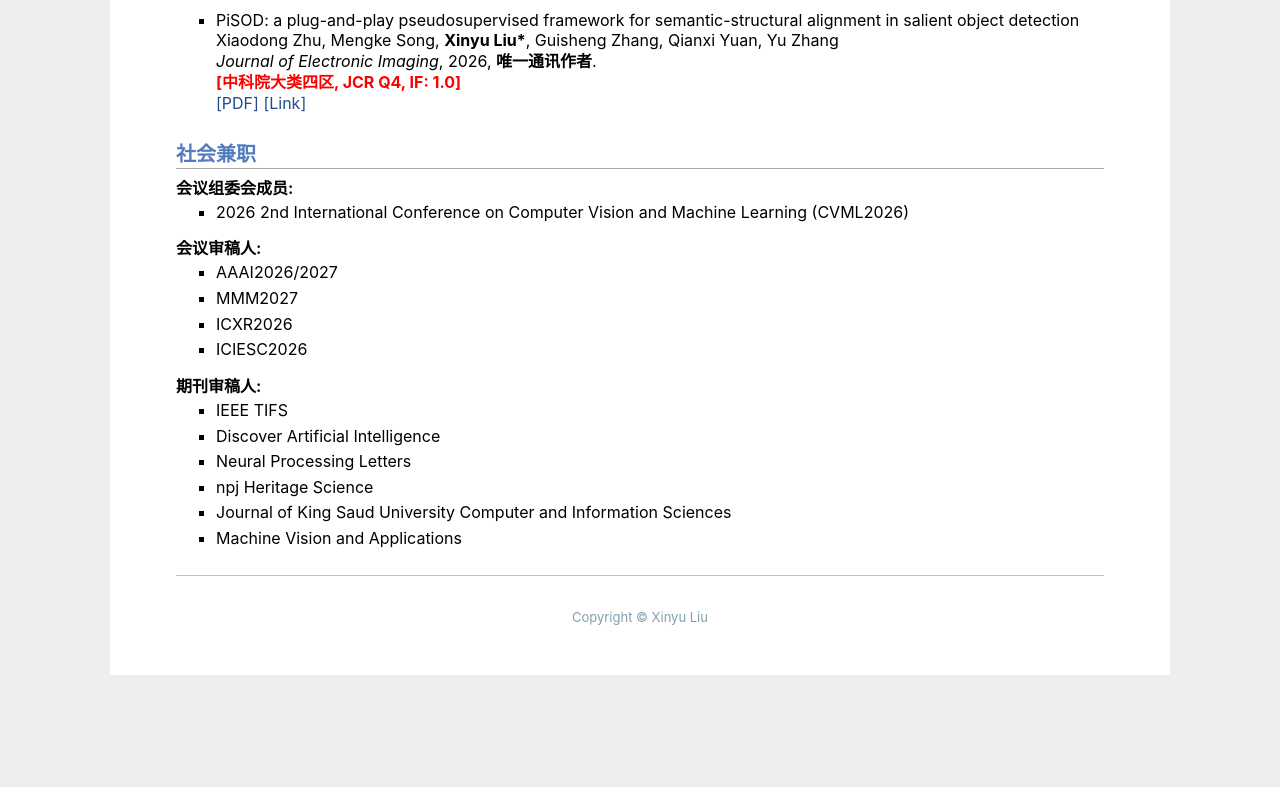
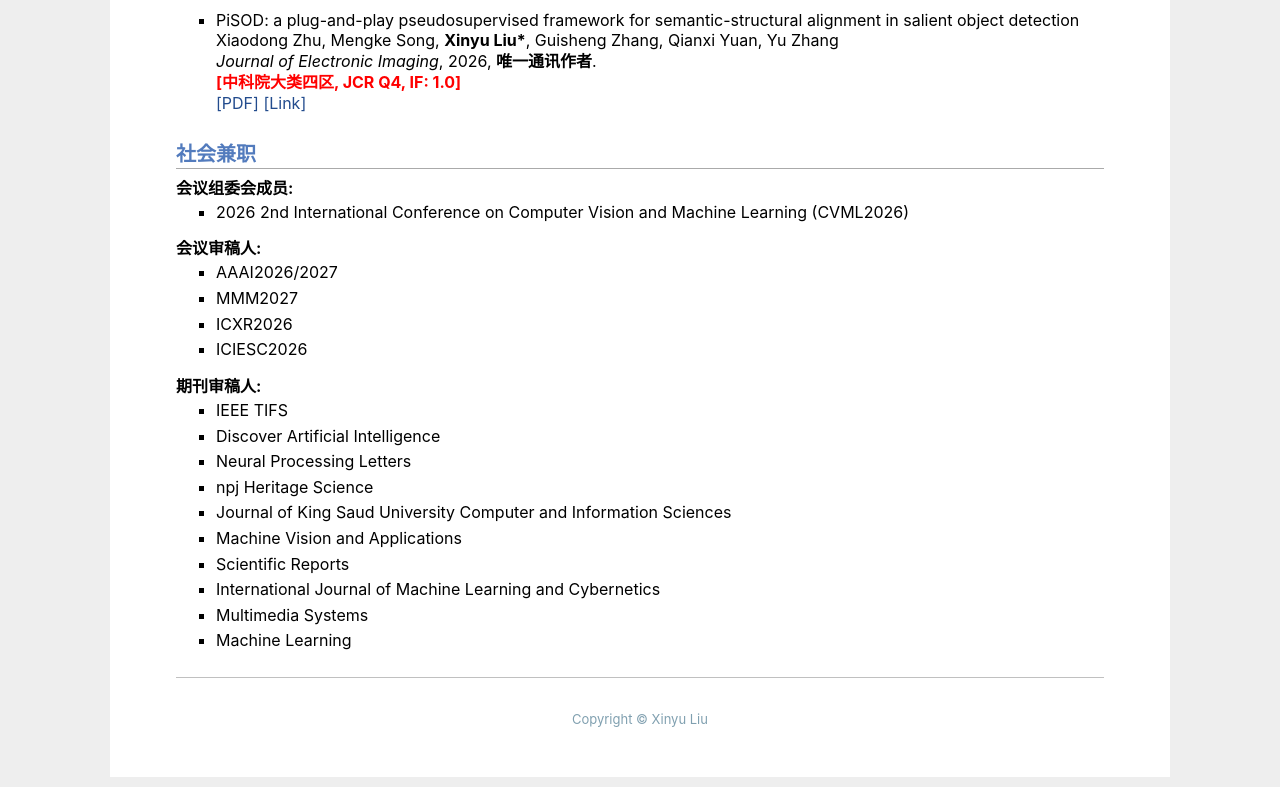
Before and after one commit to liuxy1005/liuxy1005.github.io, a plain HTML site: page index.html in a window 1280 px wide. Shown: the part 2314-3101 px from the top of the page. Before the commit the page ends 2999 px from the top, so only its background shows below. Drawn offline with Linux system fonts and the light colour scheme.

Commit message:
Update index.html

```diff
--- a/index.html
+++ b/index.html
@@ -230,6 +230,10 @@ var _hmt = _hmt || [];
 <li><p>npj Heritage Science<br /></li>
 <li><p>Journal of King Saud University Computer and Information Sciences<br /></li>
 <li><p>Machine Vision and Applications<br /></li>
+<li><p>Scientific Reports<br /></li>
+<li><p>International Journal of Machine Learning and Cybernetics<br /></li>
+<li><p>Multimedia Systems<br /></li>
+<li><p>Machine Learning<br /></li>
 </ul>
 
 <div id="footer">
```
